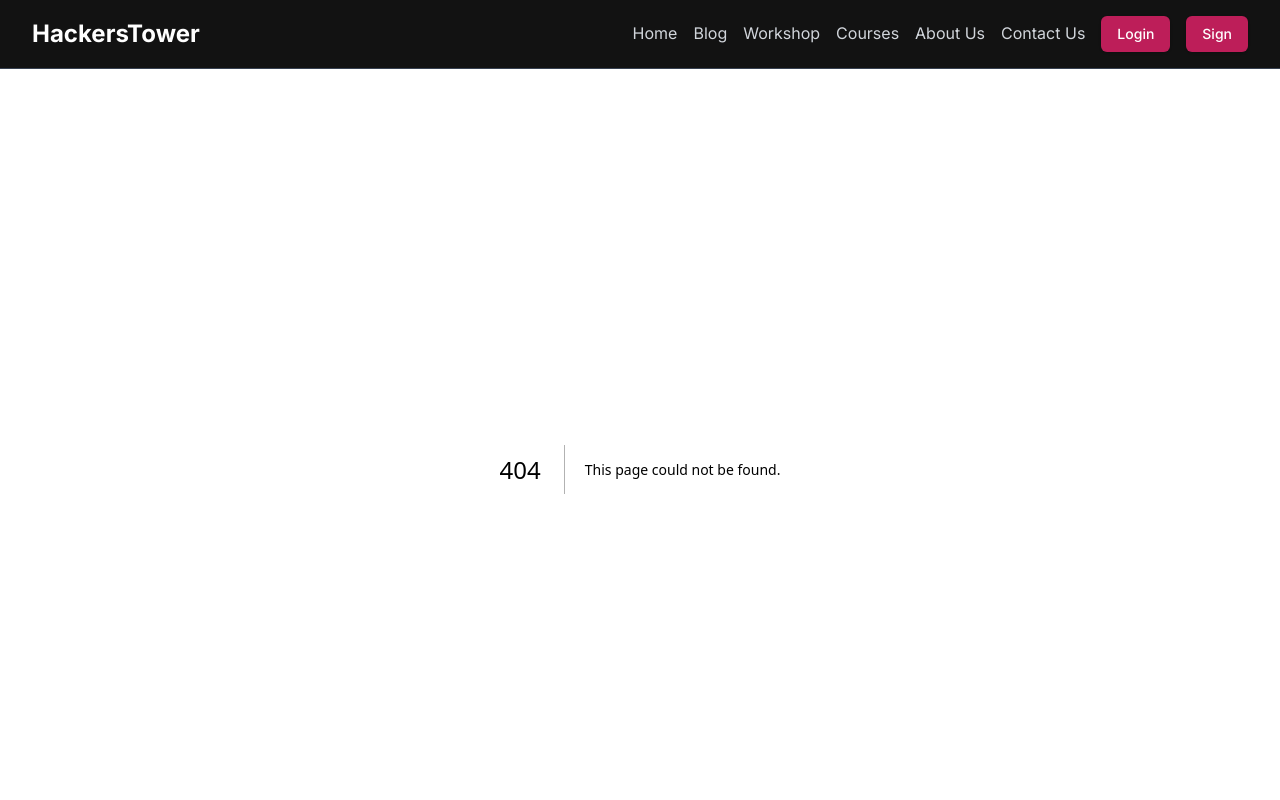
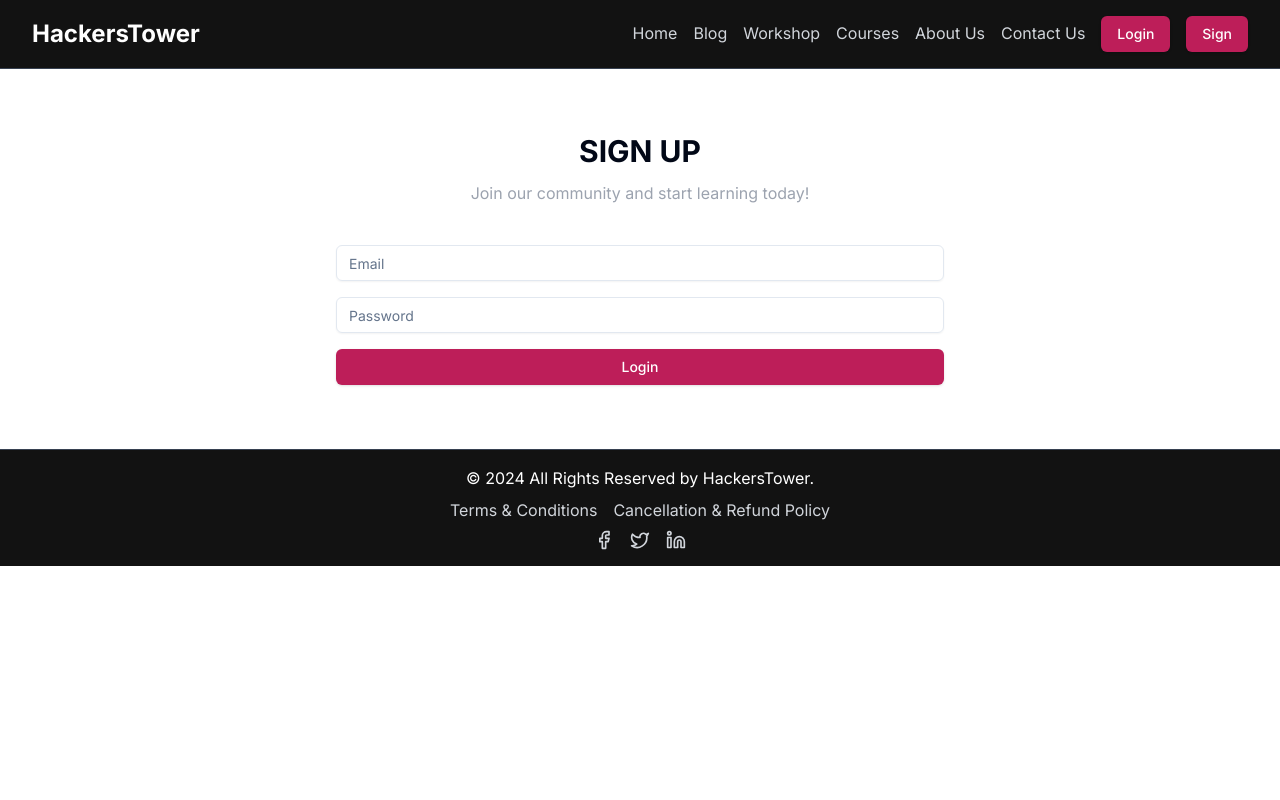
Before and after one commit to HackersTower/hackerstower2024, a Next.js app: page /login in a window 1280 px wide. Before the commit this address had no page. Shown: the top 800 px of the page. Built offline with nearby package versions, Linux system fonts and the light colour scheme.

Commit message:
page:[Add login page]

```diff
--- /dev/null
+++ b/src/app/login/page.tsx
@@ -0,0 +1,24 @@
+import React from 'react'
+import { Button } from "@/components/ui/button"
+import { Input } from "@/components/ui/input"
+type Props = {}
+
+const page = (props: Props) => {
+  return (
+<section className="py-16 px-8">
+        <div className="text-center mb-10">
+          <h2 className="text-3xl font-bold mb-3">SIGN UP</h2>
+          <p className="text-gray-400">Join our community and start learning today!</p>
+        </div>
+        <div className="flex flex-col items-center">
+
+          <Input className="mb-4 w-full md:w-1/2" placeholder="Email" />
+          <Input className="mb-4 w-full md:w-1/2" placeholder="Password" type="password" />
+
+          <Button className="bg-[#bd1e59] text-white w-full md:w-1/2">Login</Button>
+        </div>
+      </section>
+  )
+}
+
+export default page
--- a/src/components/Navbar.tsx
+++ b/src/components/Navbar.tsx
@@ -7,7 +7,7 @@ const Navbar = (props: Props) => {
   return (
     <div className='bg-[#121212] text-white '>
     <nav className="py-4 px-8 flex lg:flex-row flex-col  justify-between items-center border-b border-gray-700">
-    <span className="text-2xl font-bold">HackersTower</span>
+    <span className="text-2xl font-bold cursor-pointer"> <Link className='text-white' href="/">HackersTower </Link></span>
     <div className="space-x-4">
       <Link className="text-gray-300 hover:text-white" href="#">
         Home
@@ -27,8 +27,12 @@ const Navbar = (props: Props) => {
       <Link className="text-gray-300 hover:text-white" href="#">
         Contact Us
       </Link>
+      <Link href="/login">
       <Button className="bg-[#bd1e59] text-white  hover:bg-[#a31648]" >Login</Button>
+      </Link>
+      <Link href="/sign">
     <Button className="bg-[#bd1e59] text-white hover:bg-[#a31648]" >Sign</Button>
+    </Link>
 
 
     </div>
```
